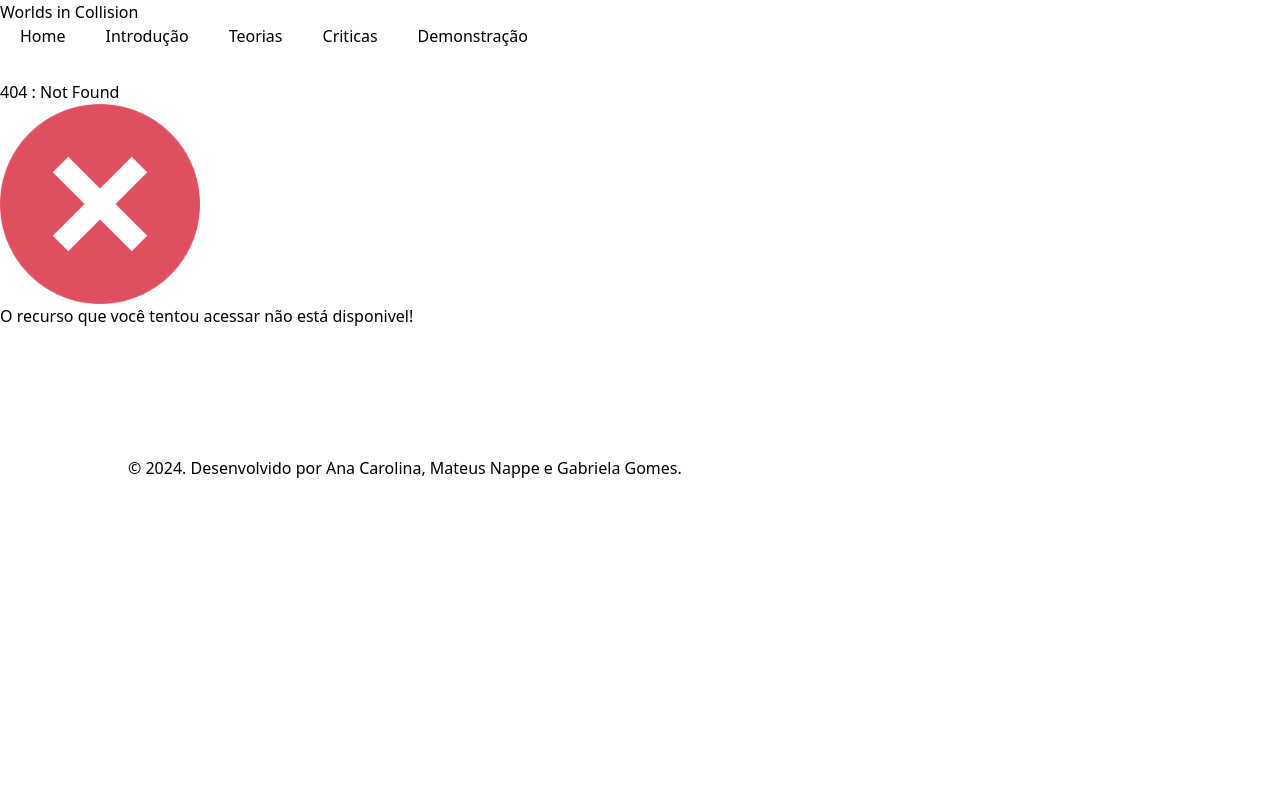
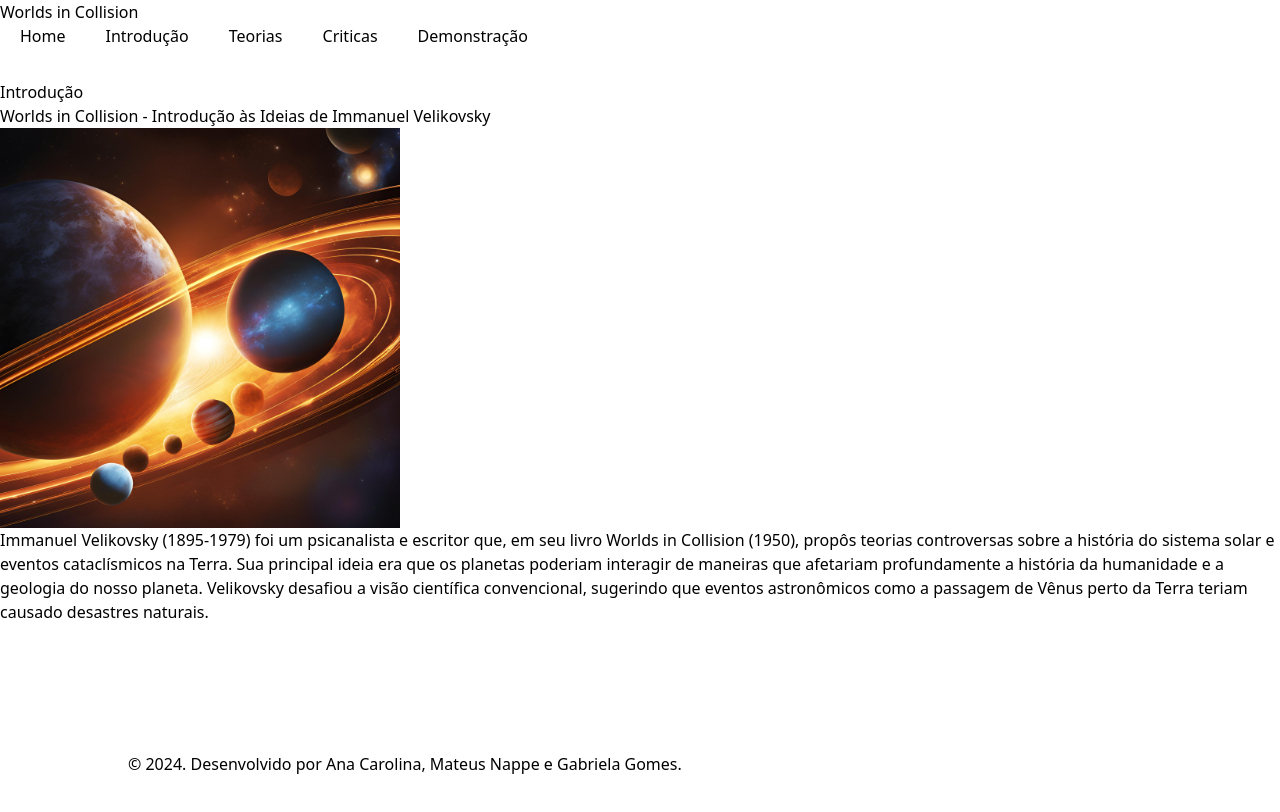
Before and after one commit to gabimezze/CheckPoint5, a Next.js app in the folder cp5/: page /introducao in a window 1280 px wide. Before the commit this address had no page. Shown: the top 812 px of the page. Built offline with nearby package versions, Linux system fonts and the light colour scheme.

Commit message:
colocando conteudo na  página e importando a img

```diff
--- /dev/null
+++ b/cp5/src/app/introducao/page.tsx
@@ -0,0 +1,17 @@
+import Image from "next/image"
+import sistemasolar from "@/img/sistemasolar.jpg"
+
+export default function Introducao() {
+    return (
+        <div>
+            <h1>Introdução</h1>
+            <h2>Worlds in Collision - Introdução às
+                Ideias de Immanuel Velikovsky</h2>
+                <Image src={sistemasolar} alt="Sistema solar" width={400} height={270} />
+            <p>
+                Immanuel Velikovsky (1895-1979) foi um psicanalista e escritor que, em seu livro Worlds in Collision (1950), propôs teorias controversas sobre a história do sistema solar e eventos cataclísmicos na Terra. Sua principal ideia era que os planetas poderiam interagir de maneiras que afetariam profundamente a história da humanidade e a geologia do nosso planeta. Velikovsky desafiou a visão científica convencional, sugerindo que eventos astronômicos como a passagem de Vênus
+                perto da Terra teriam causado desastres naturais.
+            </p>
+        </div>
+    )
+}
```
